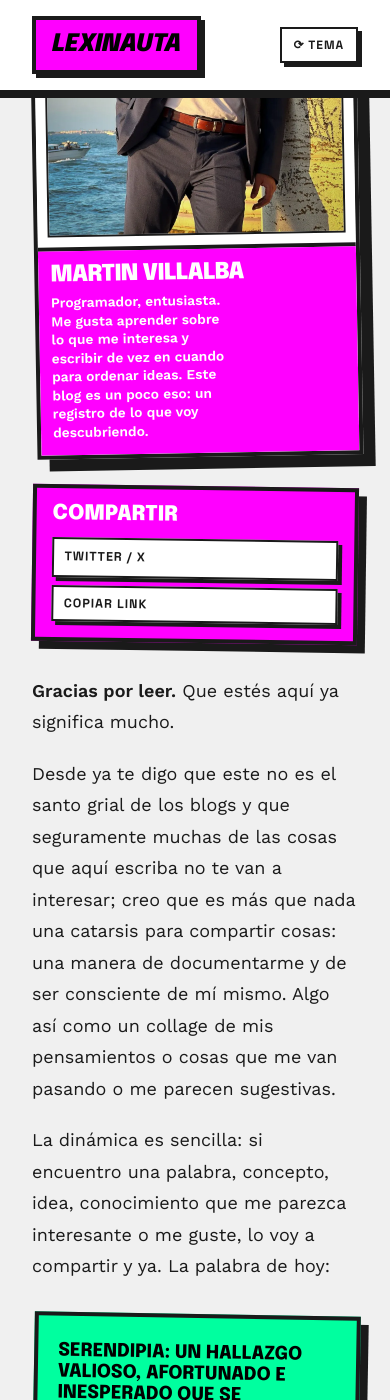
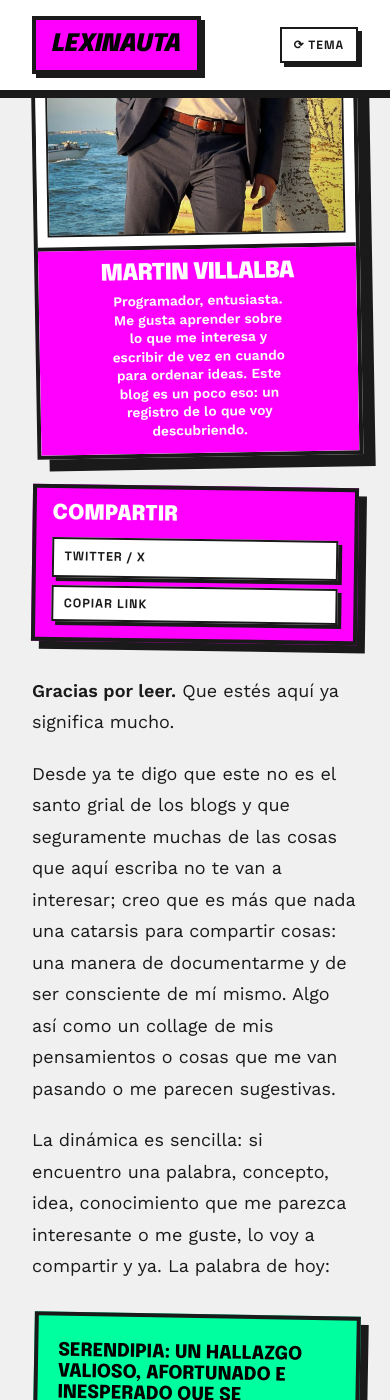
Before and after one commit to 14tinchov/lexinauta, a Jekyll site: the page built from _posts/2026-04-23-feliz-coincidencia.md, in a window 390 px wide and 1400 px high, scrolled down 672 px. Built offline with Jekyll 4.4.1, drawn with Linux system fonts in a browser that asks for light colours.

Commit message:
Center text for mobile

```diff
--- a/assets/css/style.css
+++ b/assets/css/style.css
@@ -869,6 +869,16 @@ body.site-body {
   padding: 0.8rem 0.75rem 0.85rem;
 }
 
+@media (max-width: 48rem) {
+  .post-author-card__body {
+    display: flex;
+    flex-direction: column;
+    align-items: center;
+    justify-content: center;
+    text-align: center;
+  }
+}
+
 .post-author-card__name {
   margin: 0 0 0.4rem;
   font-family: var(--font-display);
```
